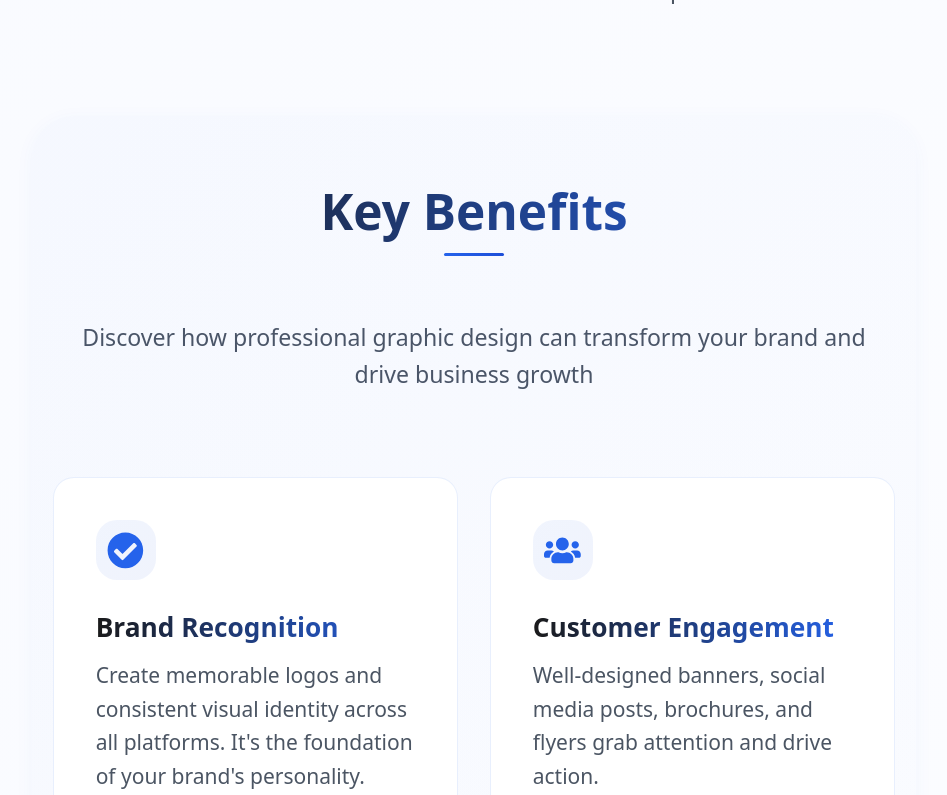
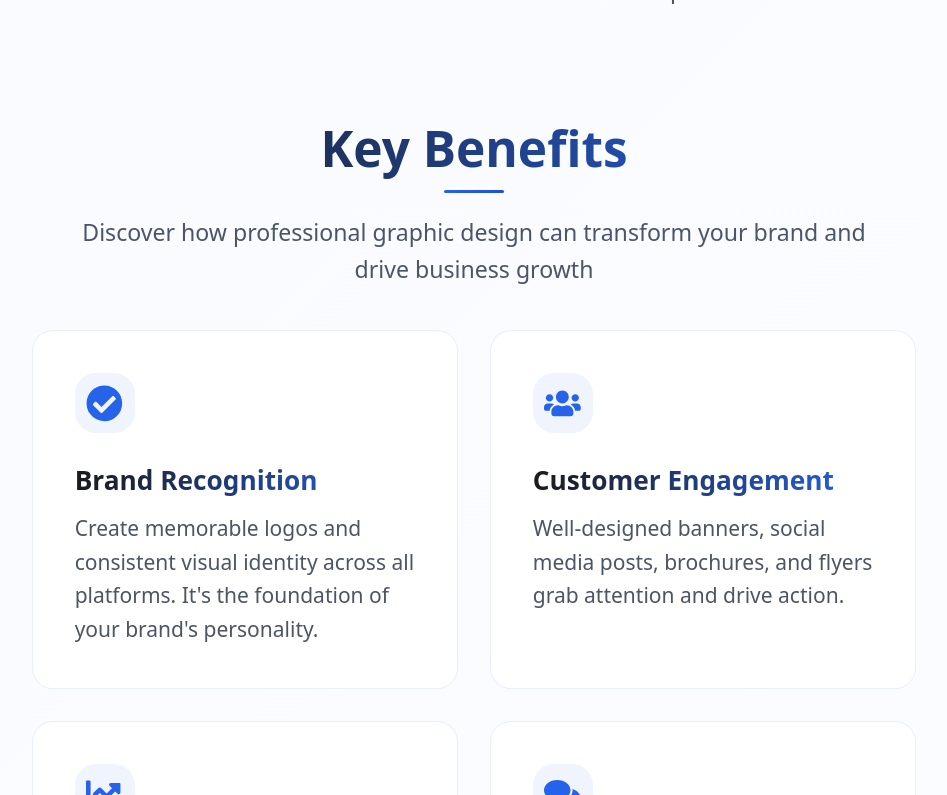
Before and after one commit to DiyaPanchal/RayTech, a React (Vite) app: page /graphic in a window 1280 px wide. Shown: the part 1565-2360 px from the top of the page, without its empty margins (166-1113 px from the left). Built offline with nearby package versions, Linux system fonts and the light colour scheme.

Commit message:
feat: Update titles and styles in GraphicDetails and WebDetails components for consistency; refactor CSS for improved layout

```diff
--- a/src/components/GraphicDetails.tsx
+++ b/src/components/GraphicDetails.tsx
@@ -68,7 +68,7 @@ const GraphicDetails = () => {
         {/* Main Title */}
         <div className="row justify-content-center">
           <div className="col-12 text-center">
-            <h1 className="graphic-main-title">Graphic Design</h1>
+            <h1 className="main-title">Graphic Design</h1>
           </div>
         </div>
 
--- a/src/components/WebDetails.tsx
+++ b/src/components/WebDetails.tsx
@@ -93,9 +93,10 @@ const WebDetails = () => {
 
   return (
     <div className="web-dev-section">
+<div className="web-dev-herosection">
           <div className="custom-container">
           <div className="section-heading-wrapper">
-          <h1 className="section-title">Web Design & Development</h1>
+            <h1 className="main-title">Web Design & Development</h1>
           </div>
 
           <div className="intro-section">
@@ -120,10 +121,13 @@ const WebDetails = () => {
               />
           </div>
         </div>
+      </div>
+        </div>
 
         <div className="benefits-section">
+            <div className="custom-container">
           <div className="row justify-content-center">
-            <div className="col-lg-10">
+            <div className="">
               <KeyBenefits
                 benefits={benefits}
                 title="Key Benefits"
@@ -134,8 +138,10 @@ const WebDetails = () => {
           <div className="section-dots dots-top-right"></div>
           <div className="section-dots dots-bottom-left"></div>
         </div>
+            </div>
 
         <div className="technical-section">
+          <div className="custom-container">
           <div className="section-heading-wrapper">
             <h2 className="section-title">Our Tech Stack</h2>
             <p className="byline">Powered by cutting-edge technologies and frameworks to deliver robust, scalable solutions</p>
@@ -161,8 +167,10 @@ const WebDetails = () => {
             ))}
           </div>
         </div>
+          </div>
 
         <div className="web-dev-services-section">
+          <div className="custom-container">
           <div className="section-heading-wrapper">
             <h2 className="section-title">Core Services</h2>
             <p className="byline">Comprehensive web development solutions tailored to your specific needs and industry requirements</p>
@@ -178,6 +186,7 @@ const WebDetails = () => {
         </div>
       </div>
           </div>
+
   );
 };
 
--- a/src/css/graphicdetails.css
+++ b/src/css/graphicdetails.css
@@ -28,18 +28,6 @@
   display: flex;
   flex-direction: column;
   justify-content: center;
-}
-
-.graphic-main-title {
-  font-size: calc(2.5rem + 1.5vw) !important;
-  font-weight: 800 !important;
-  /* margin-bottom: 1.5rem; */
-  background: linear-gradient(to right, #1A1A1A, #2563EB);
-  -webkit-background-clip: text;
-  -webkit-text-fill-color: transparent;
-  line-height: 1.3;
-  text-align: center;
-  width: 100%;
 }
 
 .graphic-byline {
--- a/src/css/keybenefits.css
+++ b/src/css/keybenefits.css
@@ -1,11 +1,3 @@
-/* Key Benefits Section Styles */
-.graphic-why-section {
-  padding: 3rem 1rem;
-  background: linear-gradient(135deg, rgba(37, 99, 235, 0.02) 0%, rgba(255, 255, 255, 0) 100%);
-  border-radius: 2rem;
-  box-shadow: 0 4px 20px rgba(37, 99, 235, 0.04);
-}
-
 .benefit-card {
   background: #ffffff;
   border-radius: 1rem;
--- a/src/css/pricing.css
+++ b/src/css/pricing.css
@@ -1,5 +1,5 @@
 .pricing-section {
-  padding: 6rem 0;
+  padding: 4rem 0;
   background: linear-gradient(to bottom, #FFFFFF, #F8FAFF);
   position: relative;
 }
--- a/src/css/serviceDetails.css
+++ b/src/css/serviceDetails.css
@@ -1,6 +1,5 @@
 .service-details-page {
   min-height: 100vh;
-  background: linear-gradient(to bottom, #FFFFFF, #F8FAFF);
 }
 
 /* Add padding between service details and pricing section */
--- a/src/css/webdetails.css
+++ b/src/css/webdetails.css
@@ -1,15 +1,18 @@
 /* Base styles with Bootstrap overrides */
 .web-dev-section {
-  background: linear-gradient(135deg, #f8faff 0%, #ffffff 100%);
   position: relative;
   overflow: hidden;
   padding-top: 3rem !important;
+}
+.web-dev-herosection{
+    background-color: #F8FAFF;
+        padding: 4rem 0;
 }
 
 /* Section Headers */
 .section-heading-wrapper {
   position: relative;
-  margin-bottom: 4rem;
+  margin-bottom: 2rem;
   padding: 0 1rem;
 }
 
@@ -19,13 +22,11 @@
   color: #4A5568;
   text-align: center;
   margin: 0 auto 1rem;
-  max-width: 800px;
   line-height: 1.6;
 }
 
 /* Intro Section */
 .intro-section {
-  margin: 0 0 6rem;
   position: relative;
   display: grid;
   grid-template-columns: 0.8fr 1.2fr;
@@ -74,15 +75,16 @@
   text-align: center;
 }
 
+.benefits-section{
+      padding: 4rem 0;
+}
 
 
 /* Tech Stack Section */
 .technical-section {
   position: relative;
-  padding: 4rem 2rem;
-  background: linear-gradient(135deg, #ffffff 0%, #f8faff 100%);
-  border-radius: 2rem;
-  box-shadow: 0 20px 40px rgba(37, 99, 235, 0.08);
+  background-color: #F8FAFF;
+        padding: 4rem 0;
 }
 
 .tech-grid {
@@ -239,8 +241,8 @@
 
 /* Services Section */
 .web-dev-services-section {
-  margin: 6rem 0;
   position: relative;
+  padding: 4rem 0;
 }
 
 .web-dev-services-grid {
--- a/src/index.css
+++ b/src/index.css
@@ -82,7 +82,7 @@ button:focus-visible {
 .section-title {
   font-size: calc(1.75rem + 1vw) !important;
   font-weight: 800 !important;
-  margin-bottom: 3rem;
+  margin-bottom: 1rem;
   background: linear-gradient(to right, #1A1A1A, #2563EB);
   -webkit-background-clip: text;
   -webkit-text-fill-color: transparent;
@@ -101,3 +101,16 @@ button:focus-visible {
   background: linear-gradient(to right, #2563EB, #1D4ED8);
   border-radius: 2px;
 }
+
+
+.main-title {
+  font-size: calc(2.5rem + 1.5vw) !important;
+  font-weight: 800 !important;
+  /* margin-bottom: 1.5rem; */
+  background: linear-gradient(to right, #1A1A1A, #2563EB);
+  -webkit-background-clip: text;
+  -webkit-text-fill-color: transparent;
+  line-height: 1.3;
+  text-align: center;
+  width: 100%;
+}
```
Lines whose indentation alone changed are shown as unchanged.
